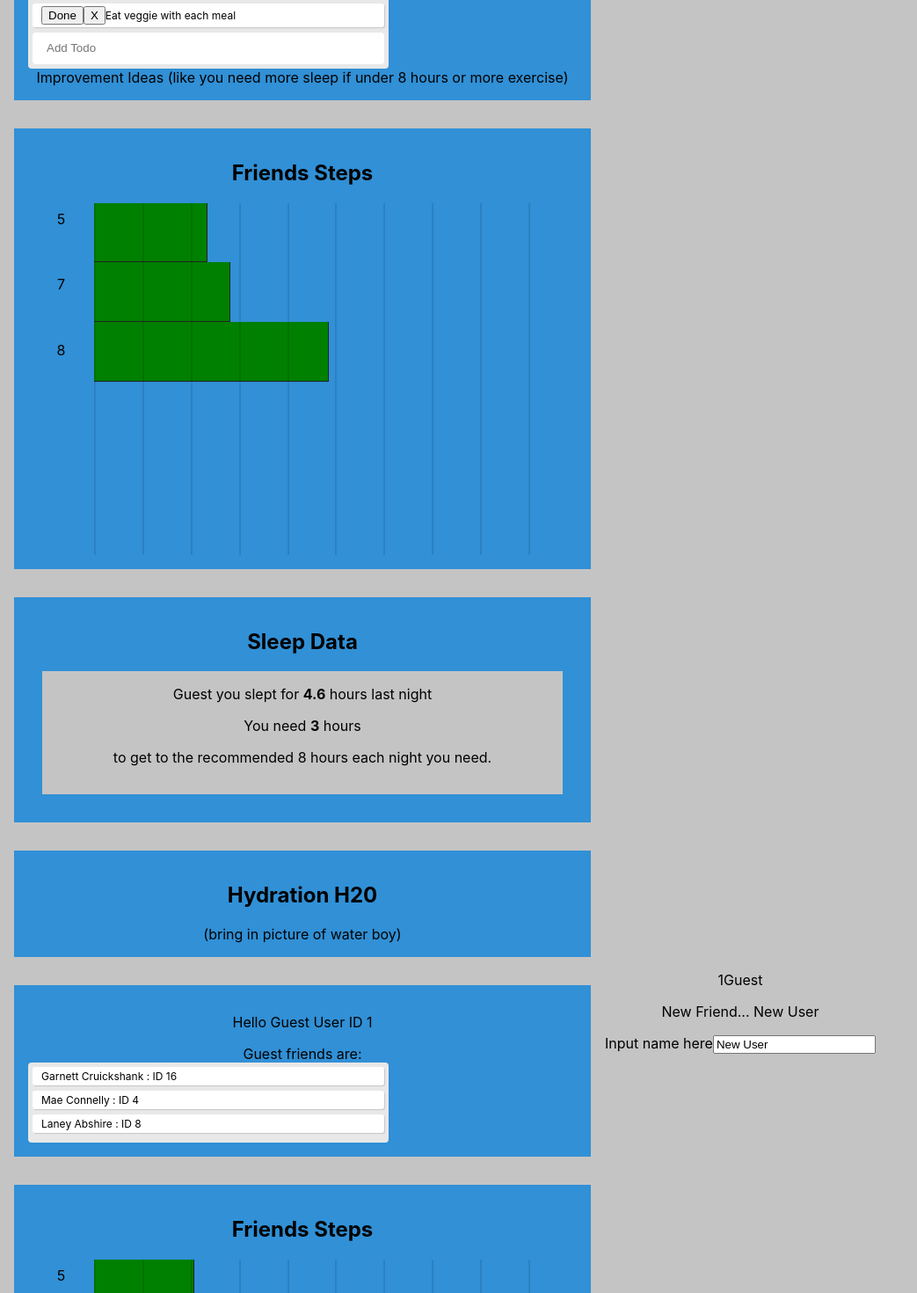
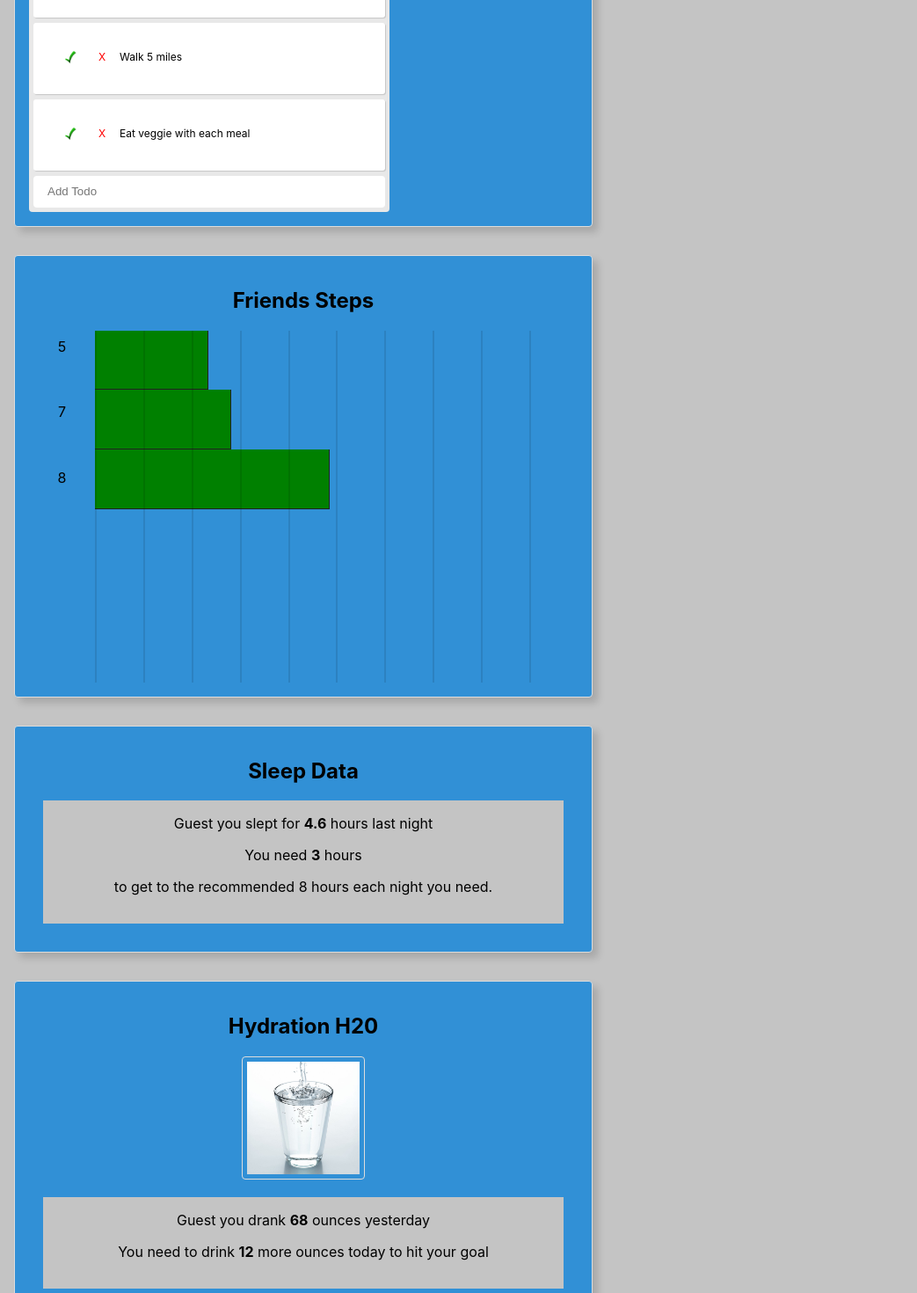
Before and after one commit to saykaren/GetFitter, a React (Create React App) app: page / in a window 1280 px wide. Shown: the part 360-1830 px from the top of the page at 88% size, without its empty margins (0-1043 px from the left). Built offline with nearby package versions, Linux system fonts and the light colour scheme.

Commit message:
updated design for component boxes add details to Hyradtion box

```diff
--- a/src/Components/App/AboutUser.js
+++ b/src/Components/App/AboutUser.js
@@ -9,11 +9,9 @@ import TodoApp from './ToDo';
 const AboutMe = ({userId, name}) => {
   return(
 
-    <div className="youOverview">
+    <div className="componentBox">
       <h1>{name} To Do and Suggestions</h1>
       <TodoApp userId={userId}/>
-
-      Improvement Ideas (like you need more sleep if under 8 hours or more exercise)
     </div>
   );
 }
--- a/src/Components/App/App.css
+++ b/src/Components/App/App.css
@@ -51,7 +51,14 @@
   font-weight: bold;
 }
 
-.exerciseGroup,.youOverview, .sleepInfo, .hydration, .userInformation {
+#checkMark{
+  height: 1rem;
+}
+
+.componentBox {
+  box-shadow: 6px 6px 9px rgba(0,0,0,0.15);
+  border: 1px solid #ddd;
+  border-radius: 4px;
   background: #3190D6;
   margin: 1rem;
   padding: 1rem;
@@ -123,13 +130,15 @@
 .todo {
   background: #fff;
   box-shadow: 1px 1px 1px rgba(0,0,0,0.15);
-  padding: 3px 10px;
+  padding: 7px 10px;
   font-size: 12px;
   margin-bottom: 6px;
   border-radius: 3px;
-  display: flex;
-  align-items: center;
-  justify-content: space-between;
+
+}
+
+.todoContent {
+  padding: 0.5rem;
 }
 
 .todo-list{
@@ -138,6 +147,13 @@
   padding: 5px;
   max-width: 400px;
   color: black;
+}
+
+.todoSubList {
+  display: flex;
+  flex-direction: row;
+  padding: 1rem;
+  flex-wrap: wrap;
 }
 
 .input {
@@ -153,6 +169,10 @@
 .userInformation{
  display: flex;
  flex-direction: column;
+ box-shadow: 6px 6px 9px rgba(0,0,0,0.15);
+ border: 1px solid #ddd;
+ border-radius: 4px;
+ padding: 5px;
 }
 
 .inputNum, .inputText {
@@ -166,6 +186,13 @@
   display: flex;
   flex-wrap: wrap;
   flex-direction: column;
+}
+
+#waterGlass {
+  height: 8rem;
+  border: 1px solid #ddd;
+  border-radius: 4px;
+  padding: 5px;
 }
 
 .welcomeInput{
@@ -190,3 +217,8 @@
   width: 100%;
   padding: 1rem;
 }
+
+#xButton {
+  color: red;
+  height: 1rem;
+}
--- a/src/Components/App/App.js
+++ b/src/Components/App/App.js
@@ -10,6 +10,7 @@ import React, {useState} from 'react';
 import userData from '../../data/users';
 import AboutMe from './AboutUser';
 import TempUserLookUp from './TempFile';
+import Hydration from './Hydration';
 
 
 
@@ -95,13 +96,9 @@ const App = () => {
 
         <Sleep Id={Id} name={name} email={email}/>
 
-        <div className="hydration">
-          <h1>Hydration H20</h1>
-          <article>
-            (bring in picture of water boy)
+        <Hydration Id={Id} name={name} email={email} friends={friends}/>
 
-          </article>
-        </div>
+
         <UserLookUp Id={Id} name={name} email={email} friends={friends}/>
 
         <Friends Id={Id} name={name} email={email} friends={friends}/>
--- a/src/Components/App/Exercise.js
+++ b/src/Components/App/Exercise.js
@@ -98,7 +98,7 @@ const Exercise = () => {
   }
 
   return (
-    <div className="graph-wrapper, exerciseGroup">
+    <div className="componentBox">
       <h1>Friends Steps</h1>
 
       <div className="graph">
--- a/src/Components/App/Friends.js
+++ b/src/Components/App/Friends.js
@@ -8,7 +8,7 @@ const Friends = ({Id, name}) => {
 
 
   return (
-    <div>
+    <div className="componentBox">
       {Id}{name}
       <p>
         New Friend... {request}
--- /dev/null
+++ b/src/Components/App/Hydration.js
@@ -0,0 +1,40 @@
+import React, {useState} from 'react';
+import './App.css';
+// import React from 'react';
+// import activityData from '../../data/activity';
+// import userData from '../../data/users';
+// import sleepData from '../../data/sleep';
+import hydrationData from '../../data/hydration';
+import waterGlass from '../../assets/glass_water.jpg';
+
+
+
+const Hydration = ({Id, name})=>{
+
+
+
+  const hydrationIdFilter = hydrationData.filter(x=>(x.userID === Id));
+  const todayHydrationID = hydrationIdFilter.filter(x=>(x.date === "2019/09/22"));
+  const hydrationToday = todayHydrationID[0]["numOunces"];
+  // console.log({todaySleepID});
+  const goodHydration = parseInt(80-hydrationToday);
+
+  return(
+    <div  className="componentBox">
+      <h1>Hydration H20</h1>
+      <article>
+        <img src={waterGlass} alt="water" id="waterGlass"/>
+
+      </article>
+      <article className="sleepDetails">
+        {name} you drank <span className="bold">{hydrationToday}</span> ounces yesterday
+        <p>
+        You need to drink <span className="bold">{goodHydration}</span> more ounces today to hit your goal
+        </p>
+      </article>
+
+    </div>
+  )
+}
+
+export default Hydration
--- a/src/Components/App/Sleep.js
+++ b/src/Components/App/Sleep.js
@@ -14,7 +14,7 @@ const Sleep = ({Id, name})=>{
   const goodSleep = parseInt(8-sleepToday);
 
   return(
-    <div className="sleepInfo">
+    <div className="componentBox">
     <h1>Sleep Data</h1>
     <article className="sleepDetails">
       {name} you slept for <span className="bold">{sleepToday}</span> hours last night
--- a/src/Components/App/TempFile.js
+++ b/src/Components/App/TempFile.js
@@ -151,7 +151,7 @@ const TempUserLookUp = ({friends, name}) => {
   }
 
   return (
-    <div className="graph-wrapper, exerciseGroup">
+    <div className="componentBox">
       <h1>Friends Steps</h1>
 
       <div className="graph">
--- a/src/Components/App/ToDo.js
+++ b/src/Components/App/ToDo.js
@@ -1,20 +1,37 @@
 import React, {useState} from 'react';
 import './App.css';
+import checkMark from '../../assets/checkMark.png';
 
 const Todo = ({ todo, index, completeTodo, removeToDo }) =>{
  return(
    <div
-    style={{textDecoration: todo.isCompleted ? 'line-through' : ''}}
+    style={{textDecoration: todo.isCompleted ? 'line-through red' : ''}}
     className="todo"
     >
-     <div>
-       <button onClick={()=> completeTodo(index)}>
-         Done
-       </button>
-       <button onClick={()=> removeToDo(index)}>
-         X
-       </button>
+     <div className="todoSubList">
+       <div className="todoContent">
+        <img src={checkMark}
+            alt="checkMark"
+            id="checkMark"
+            onClick={()=> completeTodo(index)}
+
+          />
+       </div>
+
+       <div
+        onClick={()=> removeToDo(index)}
+        id="xButton"
+        className="todoContent"
+       >
+        X
+       </div>
+
+       <div
+        className="todoContent"
+
+       >
        { todo.text }
+      </div>
      </div>
    </div>
  );
--- a/src/Components/App/UserLookUp.js
+++ b/src/Components/App/UserLookUp.js
@@ -16,15 +16,11 @@ const FriendList = ({ friends }) =>{
 
 const UserLookUp = ({Id, name, friends}) => {
   return (
-    <div className="userInformation">
-      <p>
-        Hello {name} User ID {Id}
-      </p>
+    <div className="componentBox">
+      <h1>
+        {name} Friends:
+      </h1>
       <section>
-        {/* You live at {address}  */}
-      </section>
-      <section>
-        {name} friends are:
         <div className="todo-list">
           {friends.map((friends, index)=>(
             <FriendList
```
Also changed, not shown: src/assets/checkMark.png (added), src/assets/glass_water.jpg (added), src/data/hydration.js.
